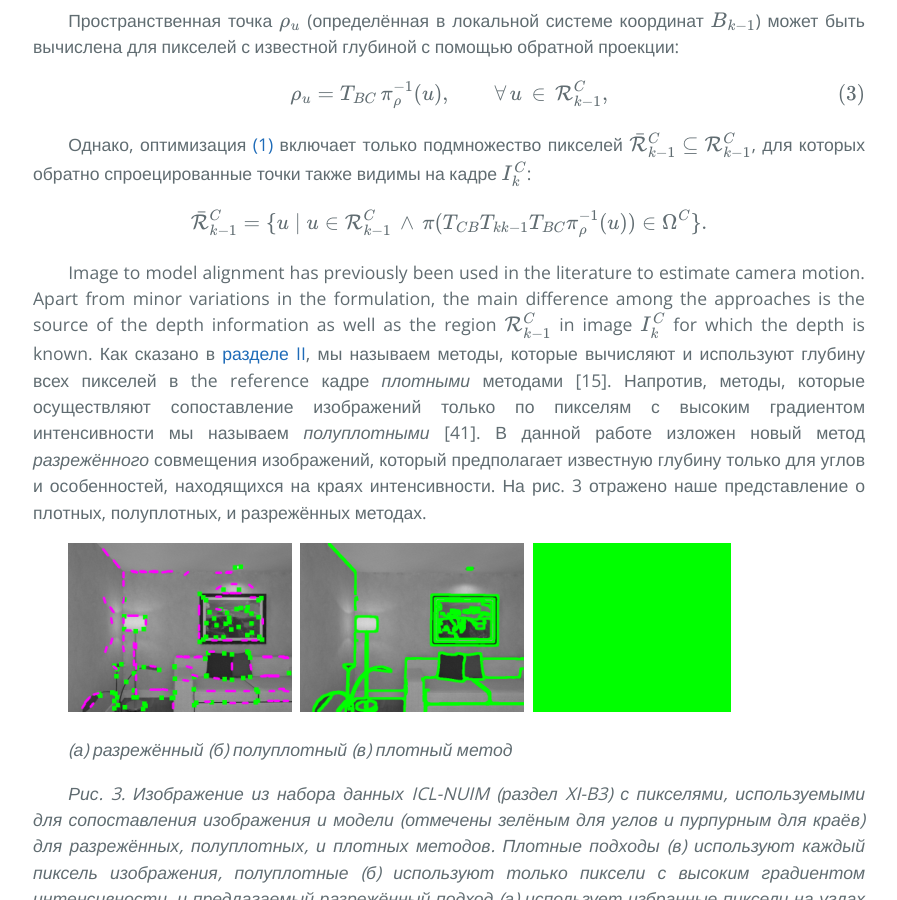
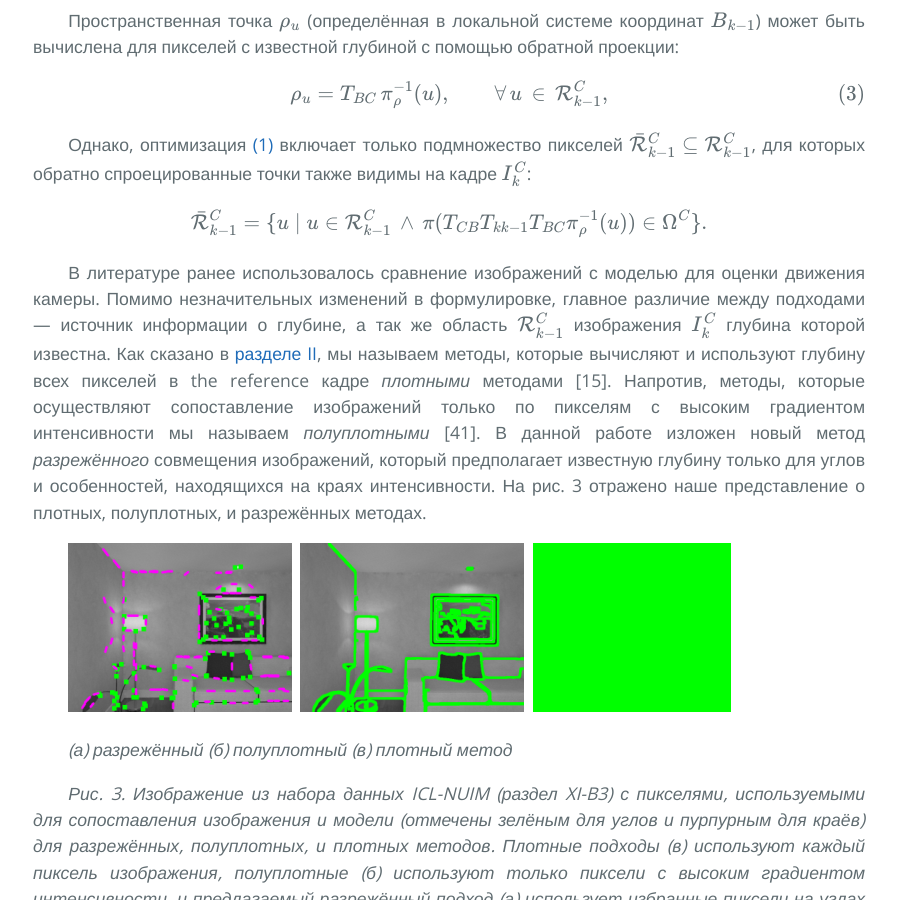
Before and after one commit to i-v-s/slam, a Jekyll site: the page built from svo2.md, in a window 1280 px wide and 900 px high, scrolled down 8918 px. Shown: the whole window, without its empty margins (191-1088 px from the left). Built offline with Jekyll 4.4.1, drawn with Linux system fonts in a browser that asks for light colours; our own code applies the rules of GitHub Pages for plain Markdown files; formulas are drawn with MathJax 3.

Commit message:
Updated svo2.md

```diff
--- a/svo2.md
+++ b/svo2.md
@@ -380,11 +380,11 @@ u \in \mathcal{R}_{k−1}^{C} \, \wedge \,
 \end{equation}
 $$
 
-Image to model alignment has previously been used in
-the literature to estimate camera motion. Apart from minor
-variations in the formulation, the main difference among the
-approaches is the source of the depth information as well as
-the region $$\mathcal{R}_{k−1}^{C}$$ in image $$I^{C}_{k}$$ for which the depth is known.
+В литературе ранее использовалось сравнение изображений
+с моделью для оценки движения камеры. Помимо незначительных
+изменений в формулировке, главное различие между
+подходами &mdash; источник информации о глубине, а так же
+область $$\mathcal{R}_{k−1}^{C}$$ изображения $$I^{C}_{k}$$ глубина которой известна.
 Как сказано в [разделе II](#ii-Связанные-работы "Связанные работы"),
 мы называем методы, которые вычисляют
 и используют глубину всех пикселей в the reference кадре
```
